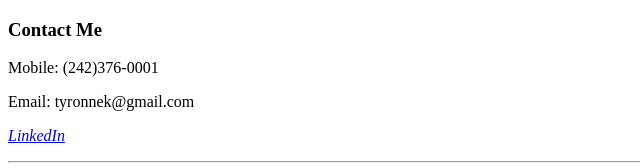
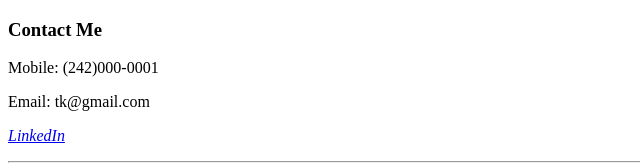
Before and after one commit to tjk242/cv, a plain HTML site: page My Contact Information.html in a window 1280 px wide. Shown: the top 168 px of the page, 0-640 px from the left. Drawn offline with Linux system fonts and the light colour scheme.

Commit message:
Changed Number

```diff
--- a/My Contact Information.html
+++ b/My Contact Information.html
@@ -6,8 +6,8 @@
   </head>
   <h3>Contact Me</h3>
   <body>
-      <p>Mobile: (242)376-0001</p>
-      <p>Email: tyronnek@gmail.com</p>
+      <p>Mobile: (242)000-0001</p>
+      <p>Email: tk@gmail.com</p>
       <p><em><a href="https://www.linkedin.com/in/tyronne-knowles-cipm-9b8a9a10/">LinkedIn</a></em></p>
       <hr>
       <form action="mailto:info@cryptoadmin.com" method="post" enctype="text/plain">
```
